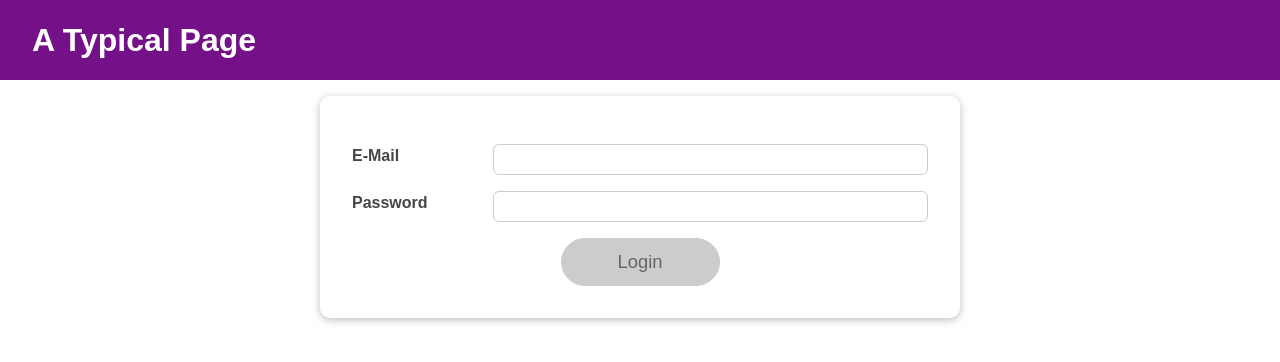
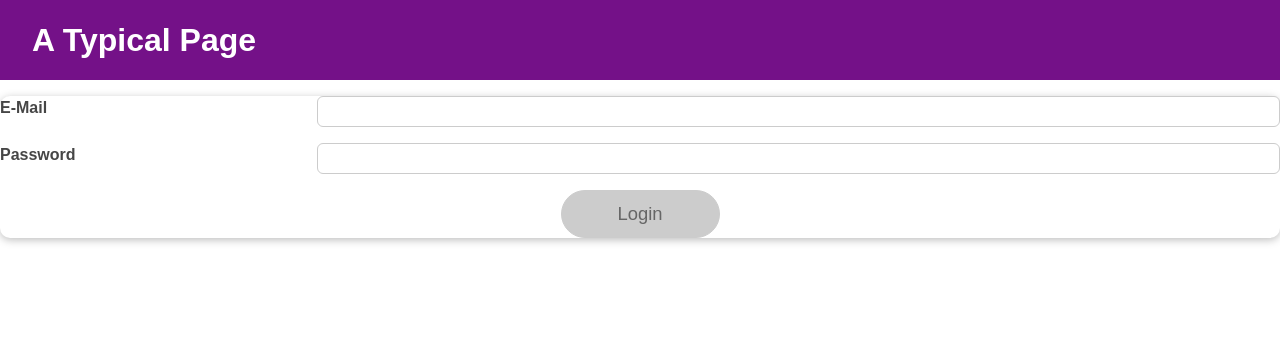
Before and after one commit to Jgabriel88/reactAdvancedOne, a React (Create React App) app: page / in a window 1280 px wide. Shown: the top 362 px of the page. Built offline with nearby package versions, Linux system fonts and the light colour scheme.

Commit message:
create input component

```diff
--- a/src/components/Login/Login.js
+++ b/src/components/Login/Login.js
@@ -4,6 +4,7 @@
 import classes from './Login.module.css';
 import Button from '../UI/Button/Button';
 import AuthContext from '../../store/auth-context';
+import Input from '../UI/Input/Input';
 
 const emailReducer = (state, action) => {
 	if (action.type === 'USER_INPUT') {
@@ -82,32 +83,24 @@
 	return (
 		<Card className={classes.login}>
 			<form onSubmit={submitHandler}>
-				<div
-					className={`${classes.control} ${
-						emailState.isValid === false ? classes.invalid : ''
-					}`}>
-					<label htmlFor="email">E-Mail</label>
-					<input
+				<Input
+					id="email"
+					label="E-Mail"
 					type="email"
-						id="email"
+					isValid={emailIsValid}
 					value={emailState.value}
 					onChange={emailChangeHandler}
-						onBlur={validateEmailHandler}
+					onBluer={validateEmailHandler}
 				/>
-				</div>
-				<div
-					className={`${classes.control} ${
-						passwordState.isValid === false ? classes.invalid : ''
-					}`}>
-					<label htmlFor="password">Password</label>
-					<input
+				<Input
+					id="password"
+					label="Password"
 					type="password"
-						id="password"
+					isValid={passwordIsValid}
 					value={passwordState.value}
 					onChange={passwordChangeHandler}
-						onBlur={validatePasswordHandler}
+					onBluer={validatePasswordHandler}
 				/>
-				</div>
 				<div className={classes.actions}>
 					<Button type="submit" className={classes.btn} disabled={!formIsValid}>
 						Login
--- a/src/components/Login/Login.module.css
+++ b/src/components/Login/Login.module.css
@@ -1,56 +1,3 @@
-.login {
-  width: 90%;
-  max-width: 40rem;
-  margin: 2rem auto;
-  padding: 2rem;
+.actions {
+	text-align: center;
 }
-
-.control {
-  margin: 1rem 0;
-  display: flex;
-  align-items: stretch;
-  flex-direction: column;
-}
-
-.control label,
-.control input {
-  display: block;
-}
-
-.control label {
-  font-weight: bold;
-  flex: 1;
-  color: #464646;
-  margin-bottom: 0.5rem;
-}
-
-.control input {
-  flex: 3;
-  font: inherit;
-  padding: 0.35rem 0.35rem;
-  border-radius: 6px;
-  border: 1px solid #ccc;
-}
-
-.control input:focus {
-  outline: none;
-  border-color: #4f005f;
-  background: #f6dbfc;
-}
-
-.control.invalid input {
-  border-color: red;
-  background: #fbdada;
-}
-
-.actions {
-  text-align: center;
-}
-
-@media (min-width: 768px) {
-  .control {
-    align-items: center;
-    flex-direction: row;
-  }
-
-}
--- /dev/null
+++ b/src/components/UI/Input/Input.jsx
@@ -0,0 +1,21 @@
+import classes from './Input.module.css';
+
+const Input = (props) => {
+	return (
+		<div
+			className={`${classes.control} ${
+				props.isValid === false ? classes.invalid : ''
+			}`}>
+			<label htmlFor="email">{props.label} </label>
+			<input
+				type={props.type}
+				id={props.invalid}
+				value={props.value}
+				onChange={props.onChange}
+				onBlur={props.onBlur}
+			/>
+		</div>
+	);
+};
+
+export default Input;
--- /dev/null
+++ b/src/components/UI/Input/Input.module.css
@@ -0,0 +1,51 @@
+.login {
+	width: 90%;
+	max-width: 40rem;
+	margin: 2rem auto;
+	padding: 2rem;
+}
+
+.control {
+	margin: 1rem 0;
+	display: flex;
+	align-items: stretch;
+	flex-direction: column;
+}
+
+.control label,
+.control input {
+	display: block;
+}
+
+.control label {
+	font-weight: bold;
+	flex: 1;
+	color: #464646;
+	margin-bottom: 0.5rem;
+}
+
+.control input {
+	flex: 3;
+	font: inherit;
+	padding: 0.35rem 0.35rem;
+	border-radius: 6px;
+	border: 1px solid #ccc;
+}
+
+.control input:focus {
+	outline: none;
+	border-color: #4f005f;
+	background: #f6dbfc;
+}
+
+.control.invalid input {
+	border-color: red;
+	background: #fbdada;
+}
+
+@media (min-width: 768px) {
+	.control {
+		align-items: center;
+		flex-direction: row;
+	}
+}
```
Lines whose indentation alone changed are shown as unchanged.
